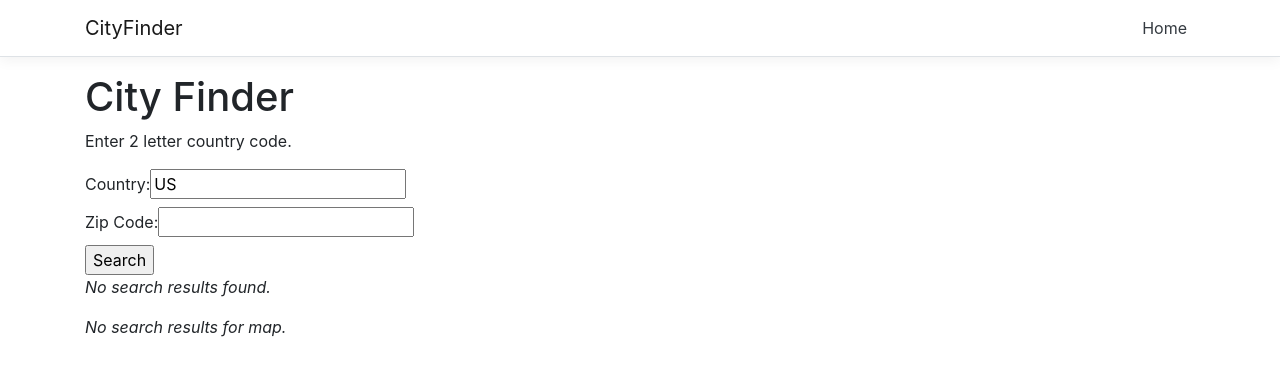
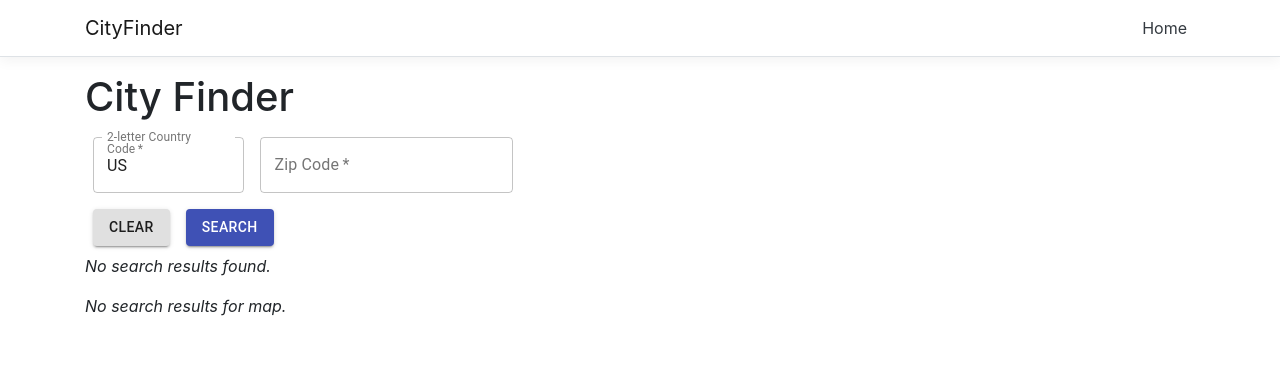
Before and after one commit to reddtoric/CityFinder, a React (Create React App) app in the folder CityFinder/ClientApp/: page / in a window 1280 px wide. Shown: the top 376 px of the page. Built offline with nearby package versions, Linux system fonts and the light colour scheme.

Commit message:
update form with material ui components

```diff
--- a/CityFinder/ClientApp/src/App.js
+++ b/CityFinder/ClientApp/src/App.js
@@ -1,7 +1,7 @@
 import React, { Component } from 'react';
 import { Route } from 'react-router';
 import { Layout } from './components/Layout';
-import { FetchData } from './components/FetchData';
+import FetchData  from './components/FetchData';
 
 import './custom.css'
 
--- a/CityFinder/ClientApp/src/components/FetchData.js
+++ b/CityFinder/ClientApp/src/components/FetchData.js
@@ -1,7 +1,26 @@
 import React, { Component } from 'react';
+import { withStyles } from '@material-ui/core/styles';
+import Button from '@material-ui/core/Button';
+import TextField from '@material-ui/core/TextField';
 import Map from './Map';
 
-export class FetchData extends Component {
+const styles = theme => ({
+    textFieldShort: {
+        margin: theme.spacing(1),
+        width: '15ch',
+    },
+    textFieldLong: {
+        margin: theme.spacing(1),
+        width: '25ch',
+    },
+    button: {
+        margin: theme.spacing(1),
+    }
+});
+
+
+export default withStyles(styles)(
+    class FetchData extends Component {
         static displayName = FetchData.name;
 
         constructor(props) {
@@ -13,22 +32,27 @@ export class FetchData extends Component {
                 country: 'US'
             };
 
-        this.handleZipChange = this.handleZipChange.bind(this);
-        this.handleCountryChange = this.handleCountryChange.bind(this);
+            this.handleChangeZip = this.handleChangeZip.bind(this);
+            this.handleChangeCountry = this.handleChangeCountry.bind(this);
             this.handleSubmit = this.handleSubmit.bind(this);
+            this.handleClearInput = this.handleClearInput.bind(this);
         }
 
-    handleZipChange(event) {
+        handleChangeZip(event) {
             this.setState({ zipcode: event.target.value });
         }
 
-    handleCountryChange(event) {
+        handleChangeCountry(event) {
             this.setState({ country: event.target.value });
         }
 
         handleSubmit(event) {
             event.preventDefault();
             this.populateData();
+        }
+
+        handleClearInput(event) {
+            this.setState({ zipcode: "", country: "" });
         }
 
         static renderMap(location) {
@@ -59,6 +83,8 @@ export class FetchData extends Component {
         }
 
         render() {
+            const { classes } = this.props;
+
             let contents = this.state.loading
                 ? <p><em>No search results found.</em></p>
                 : FetchData.renderTable(this.state.location);
@@ -70,19 +96,44 @@ export class FetchData extends Component {
             return (
                 <div>
                     <h1 id="tableLabel" >City Finder</h1>
-                <p>Enter 2 letter country code.</p>
-                <form onSubmit={this.handleSubmit} >
-                    <label>
-                        Country:
-                        <input type="text" name="country" value={this.state.country} onChange={this.handleCountryChange} />
-                    </label>
-                    <br />
-                    <label>
-                        Zip Code:
-                    <input type="text" name="zipcode" value={this.state.zipcode} onChange={this.handleZipChange} />
-                    </label>
-                    <br />
-                    <input type="submit" value="Search" />
+                    <form onSubmit={this.handleSubmit} autoComplete="off">
+                        <div>
+                            <TextField
+                                className={classes.textFieldShort}
+                                required
+                                id="outlined-required"
+                                label="2-letter Country Code"
+                                value={this.state.country}
+                                onChange={this.handleChangeCountry}
+                                variant="outlined"
+                            />
+                            <TextField
+                                className={classes.textFieldLong}
+                                required
+                                id="outlined-required"
+                                label="Zip Code"
+                                value={this.state.zipcode}
+                                onChange={this.handleChangeZip}
+                                variant="outlined"
+                            />
+                        </div>
+                        <div>
+                            <Button
+                                className={classes.button}
+                                variant="contained"
+                                onClick={this.handleClearInput}
+                            >
+                                Clear
+                            </Button>
+                            <Button
+                                className={classes.button}
+                                variant="contained"
+                                color="primary"
+                                type="submit"
+                            >
+                                Search
+                            </Button>
+                        </div>
                     </form>
                     {contents}
                     {map}
@@ -101,3 +152,4 @@ export class FetchData extends Component {
             }
         }
     }
+)
```
Lines whose indentation alone changed are shown as unchanged.
